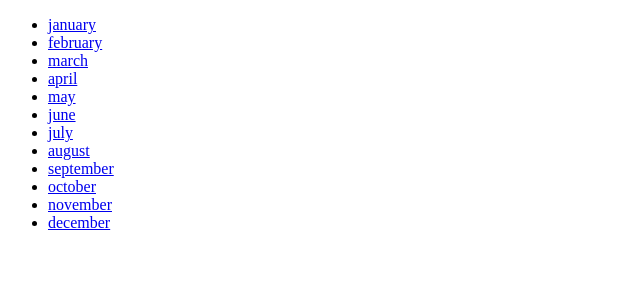
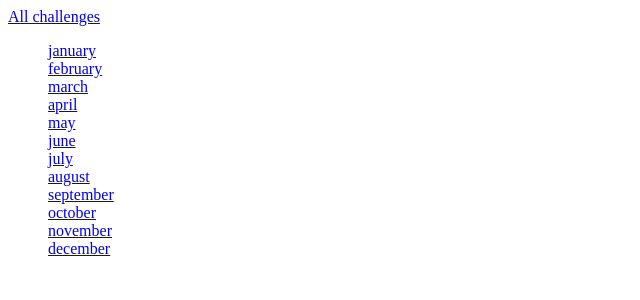
Before and after one commit to MinKhantYCC/django_study, a Django app: page /challenges/ in a window 1280 px wide. Shown: the top 300 px of the page, without its empty margins (0-640 px from the left). Run offline with Django 5.2, Linux system fonts and the light colour scheme.

Commit message:
local static

```diff
--- /dev/null
+++ b/challenges/static/challenges/challenges.css
@@ -0,0 +1,3 @@
+ul {
+    list-style: none;
+}
--- a/challenges/templates/challenges/index.html
+++ b/challenges/templates/challenges/index.html
@@ -1,10 +1,16 @@
 {% extends "base.html" %}
+{% load static %}
+
+{% block css_block %}
+    <link rel="stylesheet" href="{% static "challenges/challenges.css" %}">
+{% endblock %}
 
 {% block title %}
     All Challenges
 {% endblock %}
 
 {% block content %}
+    {% include "challenges/includes/header.html" %}
     <ul>
         {% for month in months %}
         {% comment %} url tag is equal to reverse function. {% endcomment %}
--- a/monthly_challenges/settings.py
+++ b/monthly_challenges/settings.py
@@ -37,7 +37,7 @@ INSTALLED_APPS = [
     'django.contrib.contenttypes',
     'django.contrib.sessions',
     'django.contrib.messages',
-    'django.contrib.staticfiles',
+    'django.contrib.staticfiles',  # default, required to load static files
 ]
 
 MIDDLEWARE = [
@@ -118,7 +118,7 @@ USE_TZ = True
 # Static files (CSS, JavaScript, Images)
 # https://docs.djangoproject.com/en/5.1/howto/static-files/
 
-STATIC_URL = 'static/'
+STATIC_URL = '/static/' # default, required to load static files
 
 # Default primary key field type
 # https://docs.djangoproject.com/en/5.1/ref/settings/#default-auto-field
--- a/templates/base.html
+++ b/templates/base.html
@@ -4,6 +4,8 @@
         <meta charset="UTF-8">
         <meta name="viewport" content="width=device-width, initial-scale=1.0">
         <title>{% block title %}My Challenges{% endblock %}</title>
+        {% block css_block %}
+        {% endblock %}
     </head>
     <body>
         {% block content %}
```
